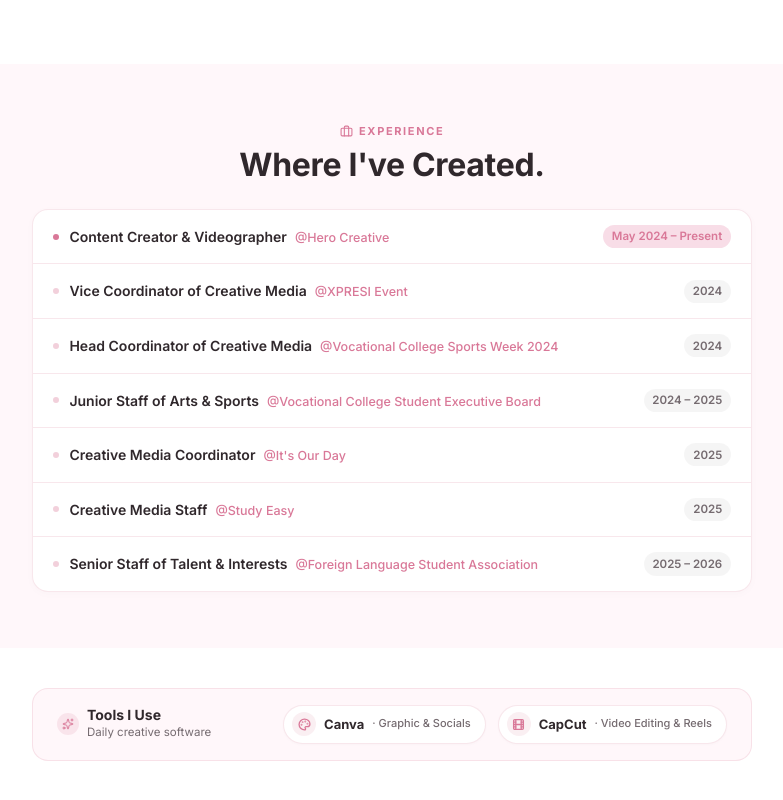
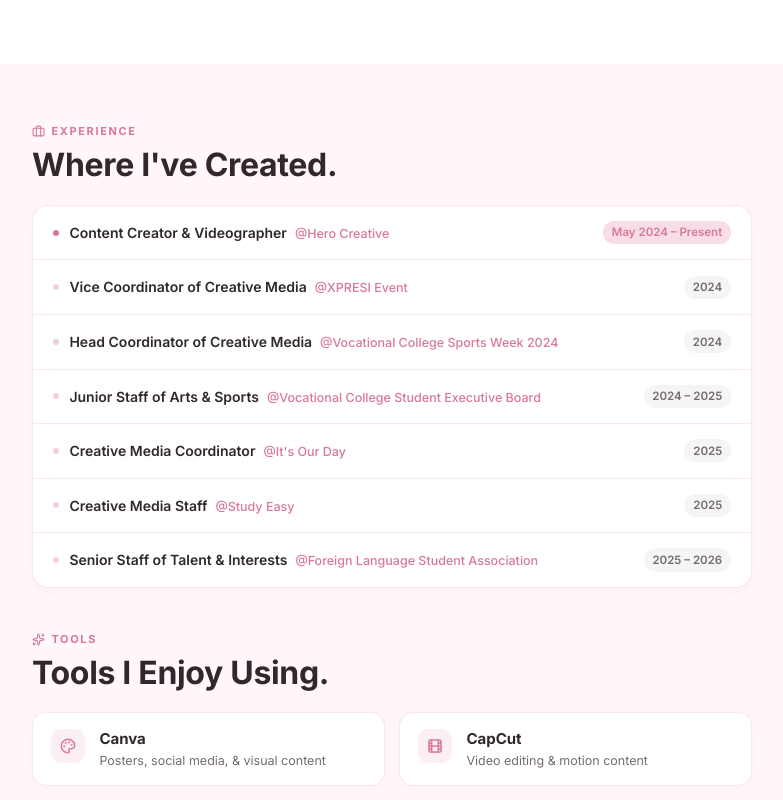
Before and after one commit to whosArlend/manisha-portofolio, a React (Vite) app: page / in a window 1280 px wide. Shown: the part 2880-3680 px from the top of the page, without its empty margins (248-1031 px from the left). Built offline with nearby package versions, Linux system fonts and the light colour scheme.

Commit message:
refactor(experience): simplify experience list, integrate tools, and remove process section

```diff
--- a/src/App.tsx
+++ b/src/App.tsx
@@ -4,8 +4,6 @@ import Hero from './sections/Hero'
 import About from './sections/About'
 import Works from './sections/FeaturedWorks'
 import Experience from './sections/Experience'
-import Tools from './sections/Tools'
-import CreativeProcess from './sections/CreativeProcess'
 import Contact from './sections/Contact'
 
 export default function App() {
@@ -17,8 +15,6 @@ export default function App() {
         <About />
         <Works />
         <Experience />
-        <Tools />
-        <CreativeProcess />
         <Contact />
       </main>
       <Footer />
--- a/src/sections/Experience.tsx
+++ b/src/sections/Experience.tsx
@@ -1,6 +1,5 @@
 import { motion } from 'framer-motion'
-import { Briefcase } from 'lucide-react'
-import { fadeUp, staggerContainer, viewportConfig } from '../utils/animations'
+import { Briefcase, Palette, Film, Sparkles } from 'lucide-react'
 
 const experiences = [
   {
@@ -39,8 +38,19 @@ const experiences = [
     role: 'Senior Staff of Talent & Interests',
     org: 'Foreign Language Student Association',
   },
+]
 
-
+const tools = [
+  {
+    name: 'Canva',
+    role: 'Posters, social media, & visual content',
+    icon: Palette,
+  },
+  {
+    name: 'CapCut',
+    role: 'Video editing & motion content',
+    icon: Film,
+  },
 ]
 
 export default function Experience() {
@@ -55,20 +65,15 @@ export default function Experience() {
       }}
     >
       <div className="container-main" style={{ width: '100%' }}>
+        <div style={{ maxWidth: '720px', marginLeft: 'auto', marginRight: 'auto', width: '100%' }}>
 
-        {/* Compact Header */}
+          {/* 1. EXPERIENCE SUBSECTION */}
           <motion.div
-          variants={fadeUp}
-          initial="hidden"
-          whileInView="visible"
-          viewport={viewportConfig}
-          style={{
-            maxWidth: '720px',
-            marginLeft: 'auto',
-            marginRight: 'auto',
-            marginBottom: '1.5rem',
-            textAlign: 'center',
-          }}
+            initial={{ opacity: 0, y: 15 }}
+            whileInView={{ opacity: 1, y: 0 }}
+            viewport={{ once: true }}
+            transition={{ duration: 0.4 }}
+            style={{ marginBottom: '1.25rem' }}
           >
             <div
               style={{
@@ -107,25 +112,24 @@ export default function Experience() {
             </h2>
           </motion.div>
 
-        {/* Ultra-Simple Clean Minimalist List */}
-        <div style={{ maxWidth: '720px', marginLeft: 'auto', marginRight: 'auto', width: '100%' }}>
+          {/* Experience List Card */}
           <motion.div
-            variants={staggerContainer}
-            initial="hidden"
-            whileInView="visible"
-            viewport={viewportConfig}
+            initial={{ opacity: 0, y: 15 }}
+            whileInView={{ opacity: 1, y: 0 }}
+            viewport={{ once: true }}
+            transition={{ duration: 0.4, delay: 0.05 }}
             style={{
               background: '#FFFFFF',
               border: '1px solid var(--border)',
               borderRadius: '1rem',
               overflow: 'hidden',
-              boxShadow: '0 2px 10px rgba(0,0,0,0.02)',
+              boxShadow: '0 2px 12px rgba(217, 120, 152, 0.05)',
+              marginBottom: '2.5rem',
             }}
           >
             {experiences.map((exp, i) => (
-              <motion.div
+              <div
                 key={i}
-                variants={fadeUp}
                 className="transition-colors duration-150 hover:bg-[#FFF7FA]"
                 style={{
                   display: 'flex',
@@ -184,11 +188,125 @@ export default function Experience() {
                 >
                   {exp.year}
                 </span>
-              </motion.div>
+              </div>
             ))}
           </motion.div>
+
+          {/* 2. TOOLS SUBSECTION */}
+          <motion.div
+            initial={{ opacity: 0, y: 15 }}
+            whileInView={{ opacity: 1, y: 0 }}
+            viewport={{ once: true }}
+            transition={{ duration: 0.4 }}
+            style={{ marginBottom: '1.25rem' }}
+          >
+            <div
+              style={{
+                display: 'inline-flex',
+                alignItems: 'center',
+                gap: '0.4rem',
+                marginBottom: '0.35rem',
+              }}
+            >
+              <Sparkles size={13} style={{ color: 'var(--pink-accent)' }} />
+              <span
+                style={{
+                  fontSize: '0.6875rem',
+                  fontWeight: 700,
+                  letterSpacing: '0.15em',
+                  textTransform: 'uppercase',
+                  color: 'var(--pink-accent)',
+                }}
+              >
+                Tools
+              </span>
             </div>
 
+            <h2
+              style={{
+                fontFamily: 'Inter, sans-serif',
+                fontSize: 'clamp(1.5rem, 2.5vw, 2rem)',
+                fontWeight: 700,
+                lineHeight: 1.2,
+                color: 'var(--text-dark)',
+                letterSpacing: '-0.01em',
+                margin: 0,
+              }}
+            >
+              Tools I Enjoy Using.
+            </h2>
+          </motion.div>
+
+          {/* Tools Simple Cards Grid */}
+          <motion.div
+            initial={{ opacity: 0, y: 15 }}
+            whileInView={{ opacity: 1, y: 0 }}
+            viewport={{ once: true }}
+            transition={{ duration: 0.4, delay: 0.05 }}
+            className="grid grid-cols-1 sm:grid-cols-2 gap-3.5"
+          >
+            {tools.map((tool) => {
+              const Icon = tool.icon
+              return (
+                <div
+                  key={tool.name}
+                  className="transition-all duration-150 hover:-translate-y-0.5"
+                  style={{
+                    background: '#FFFFFF',
+                    border: '1px solid var(--border)',
+                    borderRadius: '0.875rem',
+                    padding: '1rem 1.15rem',
+                    display: 'flex',
+                    alignItems: 'flex-start',
+                    gap: '0.875rem',
+                    boxShadow: '0 2px 10px rgba(217, 120, 152, 0.04)',
+                  }}
+                >
+                  <div
+                    style={{
+                      width: '34px',
+                      height: '34px',
+                      borderRadius: '0.625rem',
+                      background: 'rgba(217, 120, 152, 0.12)',
+                      color: 'var(--pink-accent)',
+                      display: 'flex',
+                      alignItems: 'center',
+                      justifyContent: 'center',
+                      flexShrink: 0,
+                    }}
+                  >
+                    <Icon size={16} strokeWidth={2.2} />
+                  </div>
+                  <div style={{ minWidth: 0 }}>
+                    <h3
+                      style={{
+                        fontSize: '0.9375rem',
+                        fontWeight: 700,
+                        color: 'var(--text-dark)',
+                        margin: 0,
+                        lineHeight: 1.3,
+                        marginBottom: '0.2rem',
+                      }}
+                    >
+                      {tool.name}
+                    </h3>
+                    <p
+                      style={{
+                        fontSize: '0.78125rem',
+                        color: 'var(--text-secondary)',
+                        margin: 0,
+                        lineHeight: 1.4,
+                      }}
+                    >
+                      {tool.role}
+                    </p>
+                  </div>
+                </div>
+              )
+            })}
+          </motion.div>
+
+        </div>
       </div>
     </section>
   )
```
Lines whose indentation alone changed are shown as unchanged.
